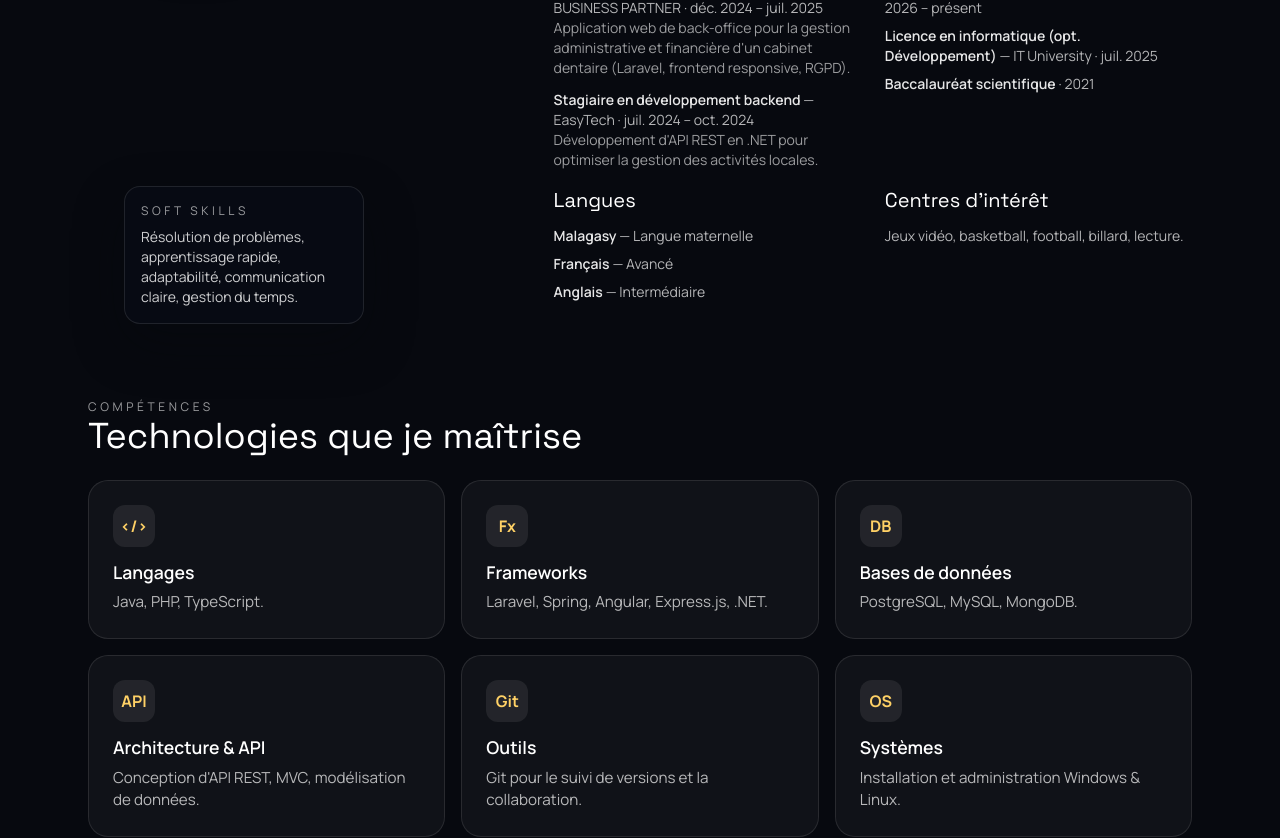
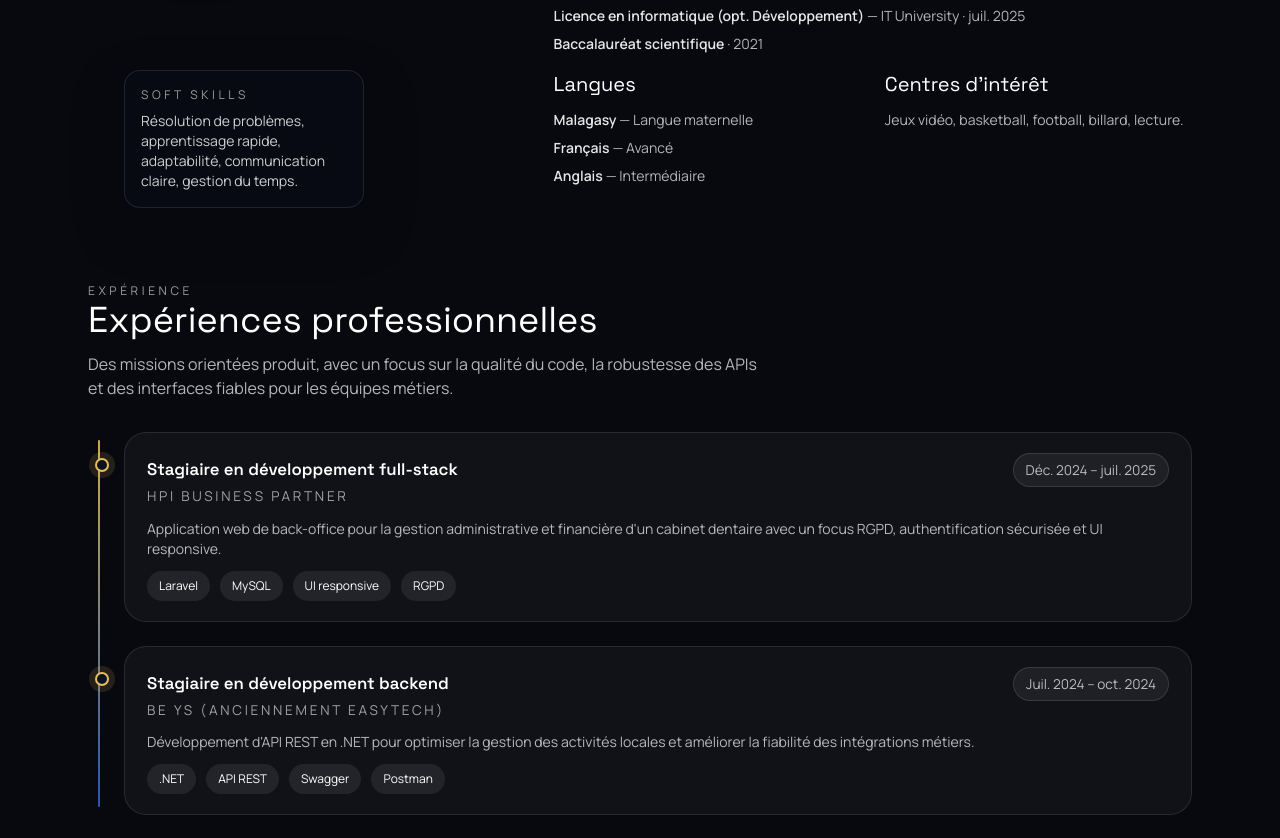
Before and after one commit to anthonyarimalala/portfolio, an Angular app: page / in a window 1280 px wide. Shown: the part 1316-2154 px from the top of the page. Built offline with nearby package versions, Linux system fonts and the light colour scheme.

Commit message:
feat: déplacement de éxpériences en bas

```diff
--- a/src/app/app.html
+++ b/src/app/app.html
@@ -5,6 +5,7 @@
 <main id="main" class="text-white">
   <app-hero></app-hero>
   <app-about></app-about>
+  <app-experience></app-experience>
   <app-skills></app-skills>
   <app-projects></app-projects>
   <app-contact></app-contact>
--- a/src/app/app.ts
+++ b/src/app/app.ts
@@ -1,6 +1,7 @@
 import { AfterViewInit, Component, OnDestroy } from '@angular/core';
 import { AboutComponent } from './components/about/about.component';
 import { ContactComponent } from './components/contact/contact.component';
+import { ExperienceComponent } from './components/experience/experience.component';
 import { FooterComponent } from './components/footer/footer.component';
 import { HeaderComponent } from './components/header/header.component';
 import { HeroComponent } from './components/hero/hero.component';
@@ -13,6 +14,7 @@ import { SkillsComponent } from './components/skills/skills.component';
     HeaderComponent,
     HeroComponent,
     AboutComponent,
+    ExperienceComponent,
     SkillsComponent,
     ProjectsComponent,
     ContactComponent,
--- a/src/app/components/about/about.component.html
+++ b/src/app/components/about/about.component.html
@@ -18,28 +18,12 @@
       <p class="text-white/70">
         Je poursuis actuellement un master en informatique à l'IT University (formation suivie en dehors des horaires de bureau), ce qui me rend disponible à 100%.
       </p>
-      <div class="grid gap-6 md:grid-cols-2">
-        <div class="space-y-3">
-          <h3 class="font-display text-xl">Expérience professionnelle</h3>
-          <div class="space-y-3 text-sm text-white/70">
-            <p>
-              <span class="font-semibold text-white/90">Stagiaire en développement full-stack</span> — HPI BUSINESS PARTNER ·
-              déc. 2024 – juil. 2025
-              <span class="block text-white/60">Application web de back-office pour la gestion administrative et financière d'un cabinet dentaire (Laravel, frontend responsive, RGPD).</span>
-            </p>
-            <p>
-              <span class="font-semibold text-white/90">Stagiaire en développement backend</span> — EasyTech · juil. 2024 – oct. 2024
-              <span class="block text-white/60">Développement d'API REST en .NET pour optimiser la gestion des activités locales.</span>
-            </p>
-          </div>
-        </div>
       <div class="space-y-3">
         <h3 class="font-display text-xl">Parcours académique</h3>
         <div class="space-y-2 text-sm text-white/70">
           <p><span class="font-semibold text-white/90">Master en informatique</span> — IT University · janv. 2026 – présent</p>
           <p><span class="font-semibold text-white/90">Licence en informatique (opt. Développement)</span> — IT University · juil. 2025</p>
           <p><span class="font-semibold text-white/90">Baccalauréat scientifique</span> · 2021</p>
-          </div>
         </div>
       </div>
       <div class="grid gap-6 md:grid-cols-2">
--- /dev/null
+++ b/src/app/components/experience/experience.component.html
@@ -0,0 +1,59 @@
+<section id="experience" class="mx-auto w-full max-w-6xl px-6 pb-24 scroll-mt-24">
+  <div data-animate class="space-y-8">
+    <div>
+      <p class="section-kicker">Expérience</p>
+      <h2 class="font-display text-3xl md:text-4xl">Expériences professionnelles</h2>
+      <p class="mt-3 max-w-2xl text-white/70">
+        Des missions orientées produit, avec un focus sur la qualité du code, la robustesse des APIs et des interfaces
+        fiables pour les équipes métiers.
+      </p>
+    </div>
+    <div class="experience-timeline">
+      <div class="experience-line"></div>
+      <article class="experience-item">
+        <div class="experience-dot"></div>
+        <div class="experience-card">
+          <div class="experience-header">
+            <div>
+              <p class="experience-role">Stagiaire en développement full-stack</p>
+              <p class="experience-company">HPI BUSINESS PARTNER</p>
+            </div>
+            <span class="experience-date">Déc. 2024 – juil. 2025</span>
+          </div>
+          <p class="text-sm text-white/70">
+            Application web de back-office pour la gestion administrative et financière d'un cabinet dentaire avec un
+            focus RGPD, authentification sécurisée et UI responsive.
+          </p>
+          <div class="experience-tags">
+            <span class="chip">Laravel</span>
+            <span class="chip">MySQL</span>
+            <span class="chip">UI responsive</span>
+            <span class="chip">RGPD</span>
+          </div>
+        </div>
+      </article>
+      <article class="experience-item">
+        <div class="experience-dot"></div>
+        <div class="experience-card">
+          <div class="experience-header">
+            <div>
+              <p class="experience-role">Stagiaire en développement backend</p>
+              <p class="experience-company">be ys (anciennement EasyTech)</p>
+            </div>
+            <span class="experience-date">Juil. 2024 – oct. 2024</span>
+          </div>
+          <p class="text-sm text-white/70">
+            Développement d'API REST en .NET pour optimiser la gestion des activités locales et améliorer la fiabilité
+            des intégrations métiers.
+          </p>
+          <div class="experience-tags">
+            <span class="chip">.NET</span>
+            <span class="chip">API REST</span>
+            <span class="chip">Swagger</span>
+            <span class="chip">Postman</span>
+          </div>
+        </div>
+      </article>
+    </div>
+  </div>
+</section>
--- a/src/app/components/header/header.component.html
+++ b/src/app/components/header/header.component.html
@@ -6,6 +6,7 @@
     </a>
     <nav class="hidden items-center gap-6 text-sm font-medium text-white/80 md:flex">
       <a class="nav-link" href="#about">À propos</a>
+      <a class="nav-link" href="#experience">Expérience</a>
       <a class="nav-link" href="#skills">Compétences</a>
       <a class="nav-link" href="#projects">Projets</a>
       <a class="nav-link" href="#contact">Contact</a>
--- a/src/styles.css
+++ b/src/styles.css
@@ -318,6 +318,92 @@ body {
   box-shadow: 0 20px 50px rgba(6, 8, 13, 0.45);
 }
 
+.experience-timeline {
+  position: relative;
+  display: grid;
+  gap: 24px;
+  padding-left: 36px;
+}
+
+.experience-line {
+  position: absolute;
+  left: 10px;
+  top: 8px;
+  bottom: 8px;
+  width: 2px;
+  background: linear-gradient(180deg, rgba(255, 209, 102, 0.8), rgba(59, 130, 246, 0.65));
+  border-radius: 999px;
+}
+
+.experience-item {
+  position: relative;
+}
+
+.experience-dot {
+  position: absolute;
+  left: -29px;
+  top: 26px;
+  width: 14px;
+  height: 14px;
+  border-radius: 999px;
+  background: #0b1220;
+  border: 2px solid rgba(255, 209, 102, 0.9);
+  box-shadow: 0 0 0 6px rgba(255, 209, 102, 0.12);
+}
+
+.experience-card {
+  display: grid;
+  gap: 12px;
+  padding: 20px 22px;
+  border-radius: 22px;
+  background: rgba(255, 255, 255, 0.04);
+  border: 1px solid rgba(255, 255, 255, 0.1);
+  transition: transform 0.3s ease, border 0.3s ease, background 0.3s ease;
+}
+
+.experience-card:hover {
+  transform: translateY(-6px);
+  background: rgba(255, 255, 255, 0.08);
+  border-color: rgba(255, 255, 255, 0.3);
+}
+
+.experience-header {
+  display: flex;
+  flex-wrap: wrap;
+  gap: 12px;
+  justify-content: space-between;
+  align-items: baseline;
+}
+
+.experience-role {
+  font-family: 'Space Grotesk', system-ui, sans-serif;
+  font-size: 1.05rem;
+  font-weight: 600;
+}
+
+.experience-company {
+  margin-top: 4px;
+  font-size: 0.85rem;
+  text-transform: uppercase;
+  letter-spacing: 0.2em;
+  color: rgba(255, 255, 255, 0.6);
+}
+
+.experience-date {
+  font-size: 0.85rem;
+  color: rgba(255, 255, 255, 0.7);
+  background: rgba(255, 255, 255, 0.06);
+  border: 1px solid rgba(255, 255, 255, 0.12);
+  padding: 6px 12px;
+  border-radius: 999px;
+}
+
+.experience-tags {
+  display: flex;
+  flex-wrap: wrap;
+  gap: 10px;
+}
+
 .skill-card {
   padding: 24px;
   border-radius: 20px;
```
Also changed, not shown: src/app/components/experience/experience.component.ts (added, +8 -0 lines). Lines whose indentation alone changed are shown as unchanged.
